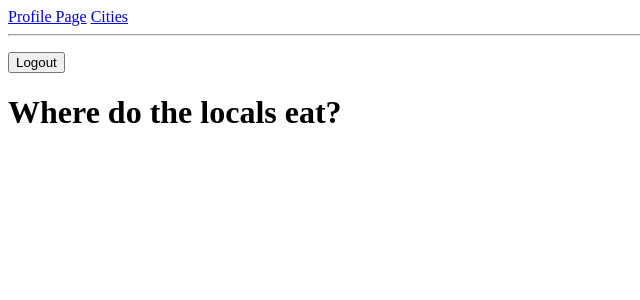
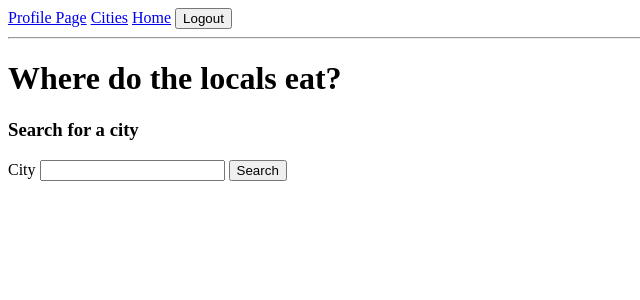
Before and after one commit to talyaacovi/lola, a Flask app: page / in a window 1280 px wide. Shown: the top 300 px of the page, without its empty margins (0-640 px from the left). Run offline with Flask 2, Linux system fonts and the light colour scheme; the visitor is signed in with stand-in values (Sample User, id 1); some libraries are stand-ins or nearby versions.

Commit message:
Restaurants on city page now displayed based on ranking, fixed logout functionality, added google autocomplete for searching city.

```diff
--- a/server.py
+++ b/server.py
@@ -53,12 +53,16 @@ def login():
 def logout():
     """Log out user."""
 
+    print 'here i am'
+
     del session['user_id']
     del session['city']
     del session['state']
     del session['username']
 
-    return 'You have successfully logged out.'
+    flash('You have successfully logged out.')
+
+    return redirect('/')
 
 
 @app.route('/signup-form')
@@ -215,6 +219,17 @@ def delete():
     return redirect('/users/{}'.format(session['username']))
 
 
+@app.route('/search-city')
+def search_city():
+    """Handle user search for city form."""
+
+    location = request.args.get('city-name')
+    city = location.split(', ')[:-1][0]
+    state = location.split(', ')[:-1][1]
+
+    return redirect('/cities/{}/{}'.format(state.lower(), city.lower()))
+
+
 @app.route('/cities')
 def cities():
     """List all cities with lists created."""
@@ -229,7 +244,7 @@ def display_city_page(state, city):
     """Display users and lists for a specific city."""
 
     all_users = get_users_by_city(state, city)
-    all_restaurants = get_restaurants_by_city(state, city)
+    all_restaurants = count_restaurants_by_city(state, city)
 
     return render_template('city-page.html', all_users=all_users, city=city, all_restaurants=all_restaurants)
 
--- a/static/css/main.css
+++ b/static/css/main.css
@@ -1,3 +1,7 @@
 .yelp-img img {
     height: 100px;
 }
+
+#logout {
+    display: inline;
+}
--- a/templates/base.html
+++ b/templates/base.html
@@ -4,6 +4,7 @@
     <title></title>
     <script src='http://code.jquery.com/jquery-3.2.1.min.js'></script>
     <link rel='stylesheet' type='text/css' href='/static/css/main.css'>
+    <script type="text/javascript" src="https://maps.googleapis.com/maps/api/js?key=AIzaSyDznN8sa3CGq-S-mYT2yPNB58B5S3me6lg&libraries=places"></script>
 
 </head>
 <body>
@@ -13,6 +14,17 @@
 {% endif %}
 
 <a href='/cities'>Cities</a>
+<a href='/'>Home</a>
+
+{% if session.get('user_id') %}
+    <!-- <div id='logout'> -->
+        <form action='/logout' id='logout' method='POST'>
+            <input type='submit' value='Logout' id='logout-btn'>
+        </form>
+    <!-- </div> -->
+{% endif %}
+
+</div>
 
 <hr>
 
@@ -27,5 +39,6 @@
 
 <script src='/static/js/logout.js'></script>
 <script src='/static/js/search.js'></script>
+
 </body>
 </html>
--- a/templates/city-page.html
+++ b/templates/city-page.html
@@ -11,7 +11,7 @@
 
 <div id='top-restaurants'>
     {% for restaurant in all_restaurants %}
-        <p>{{ restaurant.name }}</p>
+        <p data-lat='{{ restaurant.lat }}' data-lng='{{ restaurant.lng }}'>{{ restaurant.name }}</p>
     {% endfor %}
 </div>
 
--- a/templates/homepage.html
+++ b/templates/homepage.html
@@ -4,14 +4,14 @@
 <p id='logout-msg'></p>
 
 
-<div id='logout'
+<!-- <div id='logout'
     {% if not session.get('user_id') %}
         hidden
     {% endif %}>
 
     <button id='logout-btn'>Logout</button>
 
-</div>
+</div> -->
 
 <div id='login'
     {% if session.get('user_id') %}
@@ -39,4 +39,23 @@
 <h1>Where do the locals eat?</h1>
 
 
+
+<h3>Search for a city</h3>
+
+    <form action='/search-city'>
+        <label>City
+            <input id='autocomplete' type='text' name='city-name' required>
+            <input type='submit' id='search-city' value='Search'>
+        </label>
+    </form>
+
+<script>
+    var input = document.getElementById('autocomplete');
+    var options = {
+        types: ['(cities)']
+    };
+
+    autocomplete = new google.maps.places.Autocomplete(input, options);
+</script>
+
 {% endblock %}
--- a/templates/profile.html
+++ b/templates/profile.html
@@ -2,10 +2,9 @@
 {% block content %}
 
 <h1>{{ user.username }}, a local of {{ city }}</h1>
-<a href='/'>Home</a>
 
 {% if lsts %}
-    <h2>Here are her lists!</h2>
+    <h3>Lists</h3>
     {% for item in lsts %}
         <li>
             <a href='/users/{{ user.username }}/lists/{{ item.list_id }}'>{{ item.name.title() }}</a>
@@ -14,7 +13,7 @@
 {% endif %}
 
 {% if user.username == session.get('username') %}
-    <h2>Create a list</h2>
+    <h3>Create a list</h3>
 
         <form action='/add-list' method='POST'>
             <label>Name
```
Also changed, not shown: cities.py (+32 -0 lines).
